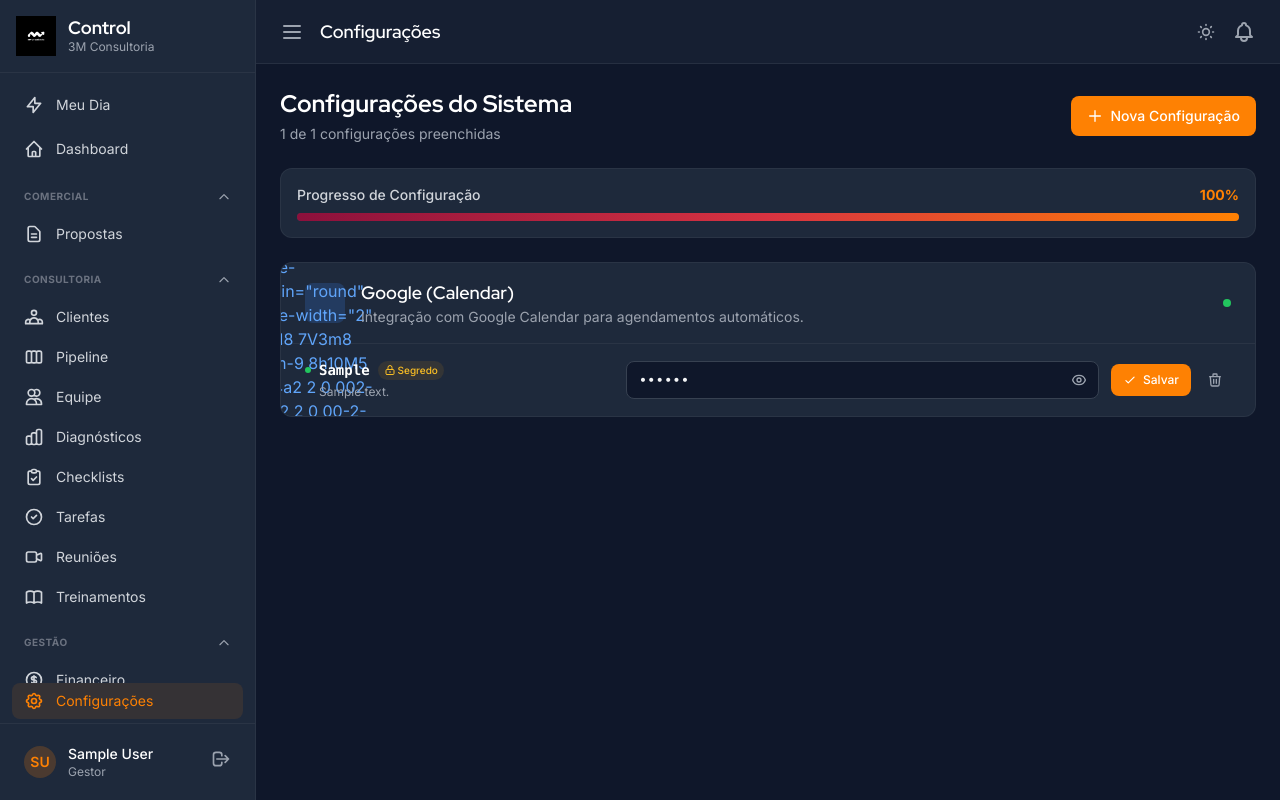
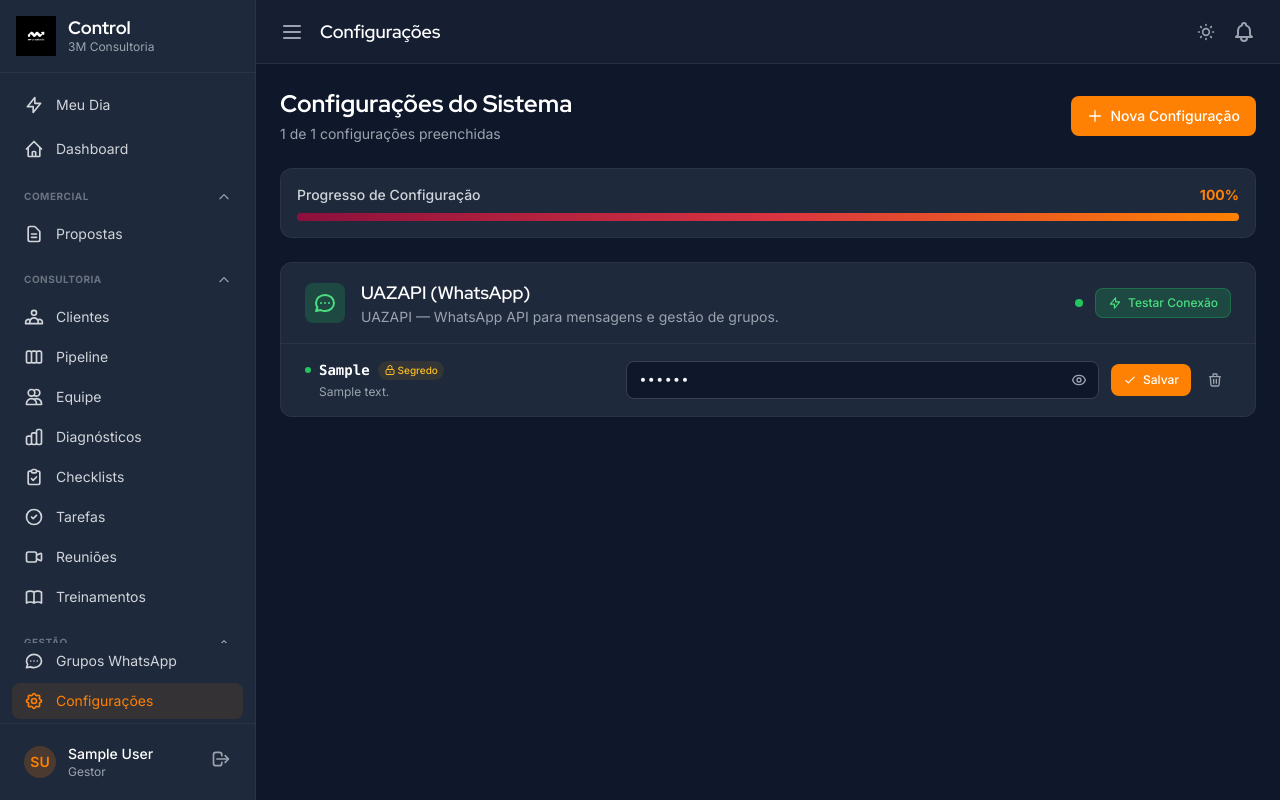
Before and after one commit to filipevidotti/gestor3m, a Django app: page /sistema/configuracoes/ in a window 1280 px wide. Run offline with Django 5.2, Linux system fonts and the light colour scheme; a user stored in the database is signed in; data comes from the database, SQL or seed files in the repository; tables that the repository leaves empty hold one stand-in row (values such as "Sample post"); parts of the project's set-up code (start-up, migrations or seed data) failed here and were passed over; some libraries are stand-ins or nearby versions.

Commit message:
Fix config page layout, add UAZAPI integration + WhatsApp groups management
- Fix SVG icons rendering (escaped HTML → |safe filter)
- Add "Test Connection" button per API category (UAZAPI, Brevo, Asaas, etc)
- Replace Evolution API with UAZAPI for WhatsApp
- New UAZAPI service client (apps/core/services/uazapi.py)
- New GrupoWhatsApp model with client linking
- Groups management page at /sistema/grupos/
- Sync groups from UAZAPI, link to clients, toggle active/inactive

Co-Authored-By: Claude Opus 4.6 <noreply@anthropic.com>

```diff
--- a/apps/core/urls.py
+++ b/apps/core/urls.py
@@ -5,9 +5,15 @@ from . import views
 app_name = "core"
 
 urlpatterns = [
+    # Configurações
     path("configuracoes/", views.configuracoes, name="configuracoes"),
     path("configuracoes/salvar/", views.configuracao_salvar, name="configuracao_salvar"),
     path("configuracoes/criar/", views.configuracao_criar, name="configuracao_criar"),
     path("configuracoes/<int:pk>/excluir/", views.configuracao_excluir, name="configuracao_excluir"),
-    path("configuracoes/<int:pk>/testar/", views.configuracao_testar, name="configuracao_testar"),
+    path("configuracoes/testar/<str:categoria>/", views.configuracao_testar_categoria, name="configuracao_testar_categoria"),
+    # Grupos WhatsApp
+    path("grupos/", views.grupos_whatsapp, name="grupos_whatsapp"),
+    path("grupos/sincronizar/", views.grupos_sincronizar, name="grupos_sincronizar"),
+    path("grupos/<int:pk>/vincular/", views.grupo_vincular, name="grupo_vincular"),
+    path("grupos/<int:pk>/toggle/", views.grupo_toggle_ativo, name="grupo_toggle_ativo"),
 ]
--- a/apps/core/views.py
+++ b/apps/core/views.py
@@ -1,17 +1,27 @@
-import json
+import logging
 
+import requests
 from django.contrib import messages
 from django.http import JsonResponse
-from django.shortcuts import redirect, render
+from django.shortcuts import get_object_or_404, redirect, render
+from django.utils import timezone
 from django.views.decorators.http import require_POST
 
-from apps.core.decorators import gestor_required
+from apps.clientes.models import Cliente
+from apps.core.decorators import consultor_required, gestor_required
 
-from .models import Configuracao
+from .models import Configuracao, GrupoWhatsApp
+
+logger = logging.getLogger(__name__)
 
 
 # ── Ícones e descrições por categoria ──────────────────────────────
 CATEGORIA_META = {
+    "uazapi": {
+        "icone": '<svg class="w-6 h-6" fill="none" stroke="currentColor" viewBox="0 0 24 24"><path stroke-linecap="round" stroke-linejoin="round" stroke-width="2" d="M8 12h.01M12 12h.01M16 12h.01M21 12c0 4.418-4.03 8-9 8a9.863 9.863 0 01-4.255-.949L3 20l1.395-3.72C3.512 15.042 3 13.574 3 12c0-4.418 4.03-8 9-8s9 3.582 9 8z"/></svg>',
+        "cor": "green",
+        "descricao": "UAZAPI — WhatsApp API para mensagens e gestão de grupos.",
+    },
     "google": {
         "icone": '<svg class="w-6 h-6" fill="none" stroke="currentColor" viewBox="0 0 24 24"><path stroke-linecap="round" stroke-linejoin="round" stroke-width="2" d="M8 7V3m8 4V3m-9 8h10M5 21h14a2 2 0 002-2V7a2 2 0 00-2-2H5a2 2 0 00-2 2v12a2 2 0 002 2z"/></svg>',
         "cor": "blue",
@@ -20,7 +30,7 @@ CATEGORIA_META = {
     "evolution": {
         "icone": '<svg class="w-6 h-6" fill="none" stroke="currentColor" viewBox="0 0 24 24"><path stroke-linecap="round" stroke-linejoin="round" stroke-width="2" d="M8 12h.01M12 12h.01M16 12h.01M21 12c0 4.418-4.03 8-9 8a9.863 9.863 0 01-4.255-.949L3 20l1.395-3.72C3.512 15.042 3 13.574 3 12c0-4.418 4.03-8 9-8s9 3.582 9 8z"/></svg>',
         "cor": "green",
-        "descricao": "API Evolution para envio de mensagens via WhatsApp.",
+        "descricao": "Evolution API (WhatsApp) — Descontinuado, migrar para UAZAPI.",
     },
     "brevo": {
         "icone": '<svg class="w-6 h-6" fill="none" stroke="currentColor" viewBox="0 0 24 24"><path stroke-linecap="round" stroke-linejoin="round" stroke-width="2" d="M3 8l7.89 5.26a2 2 0 002.22 0L21 8M5 19h14a2 2 0 002-2V7a2 2 0 00-2-2H5a2 2 0 00-2 2v10a2 2 0 002 2z"/></svg>',
@@ -96,7 +106,7 @@ def configuracoes(request):
 @gestor_required
 @require_POST
 def configuracao_salvar(request):
-    """Salva uma configuração individual via HTMX."""
+    """Salva uma configuração individual."""
     config_id = request.POST.get("config_id")
     valor = request.POST.get("valor", "")
 
@@ -157,32 +167,279 @@ def configuracao_excluir(request, pk):
 
 @gestor_required
 @require_POST
-def configuracao_testar(request, pk):
-    """Testa a conexão de uma integração."""
-    config = Configuracao.objects.get(pk=pk)
+def configuracao_testar_categoria(request, categoria):
+    """Testa a conexão de uma integração por categoria."""
 
-    # Testes básicos por categoria
-    resultado = {"sucesso": False, "mensagem": "Teste não implementado para esta categoria."}
+    testers = {
+        "uazapi": _testar_uazapi,
+        "google": _testar_google,
+        "brevo": _testar_brevo,
+        "asaas": _testar_asaas,
+        "autentique": _testar_autentique,
+        "ia": _testar_ia,
+        "evolution": _testar_uazapi,  # fallback
+    }
 
-    if config.categoria == "evolution":
-        from apps.core.services.evolution import EvolutionClient
-        try:
-            client = EvolutionClient()
-            # Verifica se a instância está conectada
-            resultado = {"sucesso": True, "mensagem": "Conexão Evolution OK!"}
-        except Exception as e:
-            resultado = {"sucesso": False, "mensagem": str(e)}
+    tester = testers.get(categoria)
+    if not tester:
+        messages.warning(request, f"Teste não disponível para '{categoria}'.")
+        return redirect("core:configuracoes")
 
-    elif config.categoria == "ia":
-        valor = Configuracao.get("OPENAI_API_KEY")
-        if valor and len(valor) > 10:
-            resultado = {"sucesso": True, "mensagem": "API Key configurada (validação externa necessária)."}
+    try:
+        sucesso, mensagem = tester()
+        if sucesso:
+            messages.success(request, mensagem)
         else:
-            resultado = {"sucesso": False, "mensagem": "API Key não configurada ou inválida."}
-
-    if resultado["sucesso"]:
-        messages.success(request, resultado["mensagem"])
-    else:
-        messages.error(request, resultado["mensagem"])
+            messages.error(request, mensagem)
+    except Exception as e:
+        logger.exception("Erro ao testar %s", categoria)
+        messages.error(request, f"Erro ao testar: {e}")
 
     return redirect("core:configuracoes")
+
+
+# ── Funções de teste por categoria ─────────────────────────────────
+
+
+def _testar_uazapi():
+    url = Configuracao.get("UAZAPI_URL")
+    token = Configuracao.get("UAZAPI_TOKEN")
+    if not url or not token:
+        return False, "UAZAPI_URL e UAZAPI_TOKEN não configurados."
+    try:
+        resp = requests.get(
+            f"{url.rstrip('/')}/status",
+            headers={"Authorization": f"Bearer {token}", "Content-Type": "application/json"},
+            timeout=10,
+        )
+        if resp.status_code == 200:
+            return True, f"UAZAPI conectado! Status: {resp.status_code}"
+        return False, f"UAZAPI retornou status {resp.status_code}: {resp.text[:200]}"
+    except requests.ConnectionError:
+        return False, "Não foi possível conectar à UAZAPI. Verifique a URL."
+    except Exception as e:
+        return False, f"Erro: {e}"
+
+
+def _testar_google():
+    client_id = Configuracao.get("GOOGLE_CLIENT_ID")
+    client_secret = Configuracao.get("GOOGLE_CLIENT_SECRET")
+    if not client_id or not client_secret:
+        return False, "GOOGLE_CLIENT_ID e GOOGLE_CLIENT_SECRET não configurados."
+    if len(client_id) > 10 and len(client_secret) > 10:
+        return True, "Google Calendar configurado (credenciais presentes). Conecte via Agenda > Config."
+    return False, "Credenciais parecem inválidas (muito curtas)."
+
+
+def _testar_brevo():
+    api_key = Configuracao.get("BREVO_API_KEY")
+    if not api_key:
+        return False, "BREVO_API_KEY não configurado."
+    try:
+        resp = requests.get(
+            "https://api.brevo.com/v3/account",
+            headers={"api-key": api_key, "Accept": "application/json"},
+            timeout=10,
+        )
+        if resp.status_code == 200:
+            data = resp.json()
+            return True, f"Brevo conectado! Conta: {data.get('email', 'OK')}"
+        return False, f"Brevo retornou status {resp.status_code}"
+    except Exception as e:
+        return False, f"Erro ao testar Brevo: {e}"
+
+
+def _testar_asaas():
+    api_key = Configuracao.get("ASAAS_API_KEY")
+    env = Configuracao.get("ASAAS_ENVIRONMENT", "sandbox")
+    if not api_key:
+        return False, "ASAAS_API_KEY não configurado."
+    base = "https://api.asaas.com/v3" if env == "production" else "https://sandbox.asaas.com/api/v3"
+    try:
+        resp = requests.get(
+            f"{base}/finance/balance",
+            headers={"access_token": api_key, "Content-Type": "application/json"},
+            timeout=10,
+        )
+        if resp.status_code == 200:
+            data = resp.json()
+            return True, f"Asaas conectado! Saldo: R$ {data.get('balance', '?')}"
+        return False, f"Asaas retornou status {resp.status_code}: {resp.text[:200]}"
+    except Exception as e:
+        return False, f"Erro ao testar Asaas: {e}"
+
+
+def _testar_autentique():
+    token = Configuracao.get("AUTENTIQUE_API_TOKEN")
+    if not token:
+        return False, "AUTENTIQUE_API_TOKEN não configurado."
+    try:
+        resp = requests.post(
+            "https://api.autentique.com.br/v2/graphql",
+            headers={"Authorization": f"Bearer {token}", "Content-Type": "application/json"},
+            json={"query": "{ me { id email } }"},
+            timeout=10,
+        )
+        if resp.status_code == 200:
+            data = resp.json()
+            me = data.get("data", {}).get("me", {})
+            return True, f"Autentique conectado! E-mail: {me.get('email', 'OK')}"
+        return False, f"Autentique retornou status {resp.status_code}"
+    except Exception as e:
+        return False, f"Erro ao testar Autentique: {e}"
+
+
+def _testar_ia():
+    provider = Configuracao.get("IA_PROVIDER", "openai")
+    api_key = Configuracao.get("OPENAI_API_KEY")
+    if not api_key:
+        return False, "OPENAI_API_KEY não configurado."
+    try:
+        if provider == "openai":
+            resp = requests.get(
+                "https://api.openai.com/v1/models",
+                headers={"Authorization": f"Bearer {api_key}"},
+                timeout=10,
+            )
+            if resp.status_code == 200:
+                return True, "OpenAI conectado! API Key válida."
+            return False, f"OpenAI retornou status {resp.status_code}"
+        else:
+            # Anthropic
+            resp = requests.get(
+                "https://api.anthropic.com/v1/models",
+                headers={
+                    "x-api-key": api_key,
+                    "anthropic-version": "2023-06-01",
+                },
+                timeout=10,
+            )
+            if resp.status_code == 200:
+                return True, "Anthropic conectado! API Key válida."
+            return False, f"Anthropic retornou status {resp.status_code}"
+    except Exception as e:
+        return False, f"Erro ao testar IA: {e}"
+
+
+# ── WhatsApp Groups ──────────────────────────────────────────────
+
+
+@consultor_required
+def grupos_whatsapp(request):
+    """Lista de grupos WhatsApp com filtros."""
+    grupos = GrupoWhatsApp.objects.select_related("cliente").all()
+
+    busca = request.GET.get("busca", "").strip()
+    if busca:
+        grupos = grupos.filter(nome__icontains=busca)
+
+    vinculado = request.GET.get("vinculado")
+    if vinculado == "sim":
+        grupos = grupos.filter(cliente__isnull=False)
+    elif vinculado == "nao":
+        grupos = grupos.filter(cliente__isnull=True)
+
+    status = request.GET.get("status")
+    if status == "ativo":
+        grupos = grupos.filter(is_active=True)
+    elif status == "inativo":
+        grupos = grupos.filter(is_active=False)
+
+    clientes = Cliente.objects.filter(is_active=True).order_by("empresa")
+
+    return render(request, "core/grupos_whatsapp.html", {
+        "grupos": grupos,
+        "clientes": clientes,
+        "busca": busca,
+        "filtro_vinculado": vinculado,
+        "filtro_status": status,
+    })
+
+
+@gestor_required
+@require_POST
+def grupos_sincronizar(request):
+    """Sincroniza grupos do WhatsApp via UAZAPI."""
+    from apps.core.services.uazapi import UazapiClient
+
+    client = UazapiClient()
+    if not client.base_url or not client.token:
+        messages.error(request, "UAZAPI não configurada. Vá em Configurações e preencha UAZAPI_URL e UAZAPI_TOKEN.")
+        return redirect("core:grupos_whatsapp")
+
+    try:
+        grupos_api = client.listar_grupos()
+    except Exception as e:
+        messages.error(request, f"Erro ao conectar com UAZAPI: {e}")
+        return redirect("core:grupos_whatsapp")
+
+    if not grupos_api:
+        messages.warning(request, "Nenhum grupo encontrado na UAZAPI.")
+        return redirect("core:grupos_whatsapp")
+
+    criados = 0
+    atualizados = 0
+    agora = timezone.now()
+
+    for g in grupos_api:
+        # Normalizar campos (a API pode usar nomes diferentes)
+        gid = g.get("id") or g.get("jid") or g.get("groupId", "")
+        nome = g.get("subject") or g.get("name") or g.get("groupName", "Sem nome")
+        desc = g.get("desc") or g.get("description", "")
+        foto = g.get("profilePicUrl") or g.get("imgUrl", "")
+        size = g.get("size") or g.get("participants", 0)
+        if isinstance(size, list):
+            size = len(size)
+
+        if not gid:
+            continue
+
+        grupo, created = GrupoWhatsApp.all_objects.update_or_create(
+            group_id=gid,
+            defaults={
+                "nome": nome[:300],
+                "descricao": desc,
+                "foto_url": foto[:200] if foto else "",
+                "participantes_count": size,
+                "sincronizado_em": agora,
+            },
+        )
+        if created:
+            criados += 1
+        else:
+            atualizados += 1
+
+    messages.success(request, f"Sincronização concluída! {criados} novos, {atualizados} atualizados.")
+    return redirect("core:grupos_whatsapp")
+
+
+@consultor_required
+@require_POST
+def grupo_vincular(request, pk):
+    """Vincula um grupo a um cliente."""
+    grupo = get_object_or_404(GrupoWhatsApp, pk=pk)
+    cliente_id = request.POST.get("cliente_id")
+
+    if cliente_id:
+        grupo.cliente_id = int(cliente_id)
+    else:
+        grupo.cliente = None
+    grupo.save(update_fields=["cliente", "updated_at"])
+
+    nome_cliente = grupo.cliente.empresa if grupo.cliente else "nenhum"
+    messages.success(request, f"Grupo '{grupo.nome}' vinculado a: {nome_cliente}")
+    return redirect("core:grupos_whatsapp")
+
+
+@consultor_required
+@require_POST
+def grupo_toggle_ativo(request, pk):
+    """Ativa/desativa um grupo."""
+    grupo = get_object_or_404(GrupoWhatsApp.all_objects, pk=pk)
+    if grupo.is_active:
+        grupo.soft_delete()
+        messages.success(request, f"Grupo '{grupo.nome}' desativado.")
+    else:
+        grupo.restore()
+        messages.success(request, f"Grupo '{grupo.nome}' ativado.")
+    return redirect("core:grupos_whatsapp")
--- a/templates/base.html
+++ b/templates/base.html
@@ -253,15 +253,19 @@
 
             </nav>
 
-            <!-- Configurações (gestor only) -->
-            {% if user.role == 'gestor' %}
-            <div class="px-3 pb-1">
-                <a href="{% url 'core:configuracoes' %}" class="flex items-center gap-3 px-3 py-2 rounded-lg text-sm hover:bg-gray-100 dark:hover:bg-dark-200/50 transition {% if request.resolver_match.app_name == 'core' %}bg-brand-orange/10 text-brand-orange{% else %}text-gray-600 dark:text-gray-300{% endif %}">
+            <!-- Sistema (gestor/consultor) -->
+            <div class="px-3 pb-1 space-y-1">
+                <a href="{% url 'core:grupos_whatsapp' %}" class="flex items-center gap-3 px-3 py-2 rounded-lg text-sm hover:bg-gray-100 dark:hover:bg-dark-200/50 transition {% if request.resolver_match.url_name == 'grupos_whatsapp' %}bg-brand-orange/10 text-brand-orange{% else %}text-gray-600 dark:text-gray-300{% endif %}">
+                    <svg class="w-5 h-5 flex-shrink-0" fill="none" stroke="currentColor" viewBox="0 0 24 24"><path stroke-linecap="round" stroke-linejoin="round" stroke-width="2" d="M8 12h.01M12 12h.01M16 12h.01M21 12c0 4.418-4.03 8-9 8a9.863 9.863 0 01-4.255-.949L3 20l1.395-3.72C3.512 15.042 3 13.574 3 12c0-4.418 4.03-8 9-8s9 3.582 9 8z"/></svg>
+                    <span x-show="sidebarOpen">Grupos WhatsApp</span>
+                </a>
+                {% if user.role == 'gestor' %}
+                <a href="{% url 'core:configuracoes' %}" class="flex items-center gap-3 px-3 py-2 rounded-lg text-sm hover:bg-gray-100 dark:hover:bg-dark-200/50 transition {% if request.resolver_match.url_name == 'configuracoes' %}bg-brand-orange/10 text-brand-orange{% else %}text-gray-600 dark:text-gray-300{% endif %}">
                     <svg class="w-5 h-5 flex-shrink-0" fill="none" stroke="currentColor" viewBox="0 0 24 24"><path stroke-linecap="round" stroke-linejoin="round" stroke-width="2" d="M10.325 4.317c.426-1.756 2.924-1.756 3.35 0a1.724 1.724 0 002.573 1.066c1.543-.94 3.31.826 2.37 2.37a1.724 1.724 0 001.066 2.573c1.756.426 1.756 2.924 0 3.35a1.724 1.724 0 00-1.066 2.573c.94 1.543-.826 3.31-2.37 2.37a1.724 1.724 0 00-2.573 1.066c-.426 1.756-2.924 1.756-3.35 0a1.724 1.724 0 00-2.573-1.066c-1.543.94-3.31-.826-2.37-2.37a1.724 1.724 0 00-1.066-2.573c-1.756-.426-1.756-2.924 0-3.35a1.724 1.724 0 001.066-2.573c-.94-1.543.826-3.31 2.37-2.37.996.608 2.296.07 2.572-1.065z"/><path stroke-linecap="round" stroke-linejoin="round" stroke-width="2" d="M15 12a3 3 0 11-6 0 3 3 0 016 0z"/></svg>
                     <span x-show="sidebarOpen">Configurações</span>
                 </a>
+                {% endif %}
             </div>
-            {% endif %}
 
             <!-- User -->
             <div class="p-3 border-t border-gray-200 dark:border-gray-700/50">
--- a/templates/core/configuracoes.html
+++ b/templates/core/configuracoes.html
@@ -4,7 +4,7 @@
 {% block page_title %}Configurações{% endblock %}
 
 {% block content %}
-<div class="space-y-6" x-data="{ showNovaConfig: false, showSenha: {} }">
+<div class="space-y-6" x-data="{ showNovaConfig: false, testando: null }">
 
     <!-- Header -->
     <div class="flex flex-col sm:flex-row sm:items-center sm:justify-between gap-4">
@@ -41,14 +41,15 @@
         <!-- Header da Categoria -->
         <div class="px-6 py-4 border-b border-gray-200 dark:border-gray-700/50 flex items-center gap-4">
             <div class="flex items-center justify-center w-10 h-10 rounded-lg {{ cat.cor.bg }}">
-                <span class="{{ cat.cor.text }}">{{ cat.icone }}</span>
+                <span class="{{ cat.cor.text }}">{{ cat.icone|safe }}</span>
             </div>
-            <div class="flex-1">
+            <div class="flex-1 min-w-0">
                 <h3 class="text-lg font-display font-semibold text-gray-900 dark:text-white">{{ cat.nome }}</h3>
                 <p class="text-sm text-gray-500 dark:text-gray-400">{{ cat.descricao }}</p>
             </div>
-            {% with configuradas_cat=0 total_cat=cat.configs|length %}
-            <div class="flex items-center gap-2">
+            <div class="flex items-center gap-3">
+                <!-- Status dots -->
+                <div class="flex items-center gap-1.5">
                     {% for c in cat.configs %}
                         {% if c.valor %}
                         <div class="w-2 h-2 rounded-full bg-success"></div>
@@ -57,7 +58,17 @@
                         {% endif %}
                     {% endfor %}
                 </div>
-            {% endwith %}
+                <!-- Test Connection Button -->
+                <form method="post" action="{% url 'core:configuracao_testar_categoria' cat_key %}" class="inline">
+                    {% csrf_token %}
+                    <button type="submit"
+                            class="inline-flex items-center gap-1.5 px-3 py-1.5 rounded-lg text-xs font-medium border transition
+                                   {{ cat.cor.border }} {{ cat.cor.text }} hover:{{ cat.cor.bg }}">
+                        <svg class="w-3.5 h-3.5" fill="none" stroke="currentColor" viewBox="0 0 24 24"><path stroke-linecap="round" stroke-linejoin="round" stroke-width="2" d="M13 10V3L4 14h7v7l9-11h-7z"/></svg>
+                        Testar Conexão
+                    </button>
+                </form>
+            </div>
         </div>
 
         <!-- Configs da Categoria -->
@@ -110,7 +121,7 @@
                     </div>
 
                     <!-- Actions -->
-                    <div class="flex items-center gap-2 lg:w-auto">
+                    <div class="flex items-center gap-2 lg:w-auto flex-shrink-0">
                         <button type="submit"
                                 class="inline-flex items-center gap-1.5 px-3 py-2 bg-brand-orange hover:bg-brand-orange/90 text-white rounded-lg text-xs font-medium transition">
                             <svg class="w-3.5 h-3.5" fill="none" stroke="currentColor" viewBox="0 0 24 24"><path stroke-linecap="round" stroke-linejoin="round" stroke-width="2" d="M5 13l4 4L19 7"/></svg>
```
Also changed, not shown: apps/core/admin.py (+11 -1 lines), apps/core/models.py (+38 -1 lines), apps/core/services/uazapi.py (added, +140 -0 lines), templates/core/grupos_whatsapp.html (added, +177 -0 lines), apps/core/migrations/0005_alter_configuracao_categoria_grupowhatsapp.py (added). Lines whose indentation alone changed are shown as unchanged.
